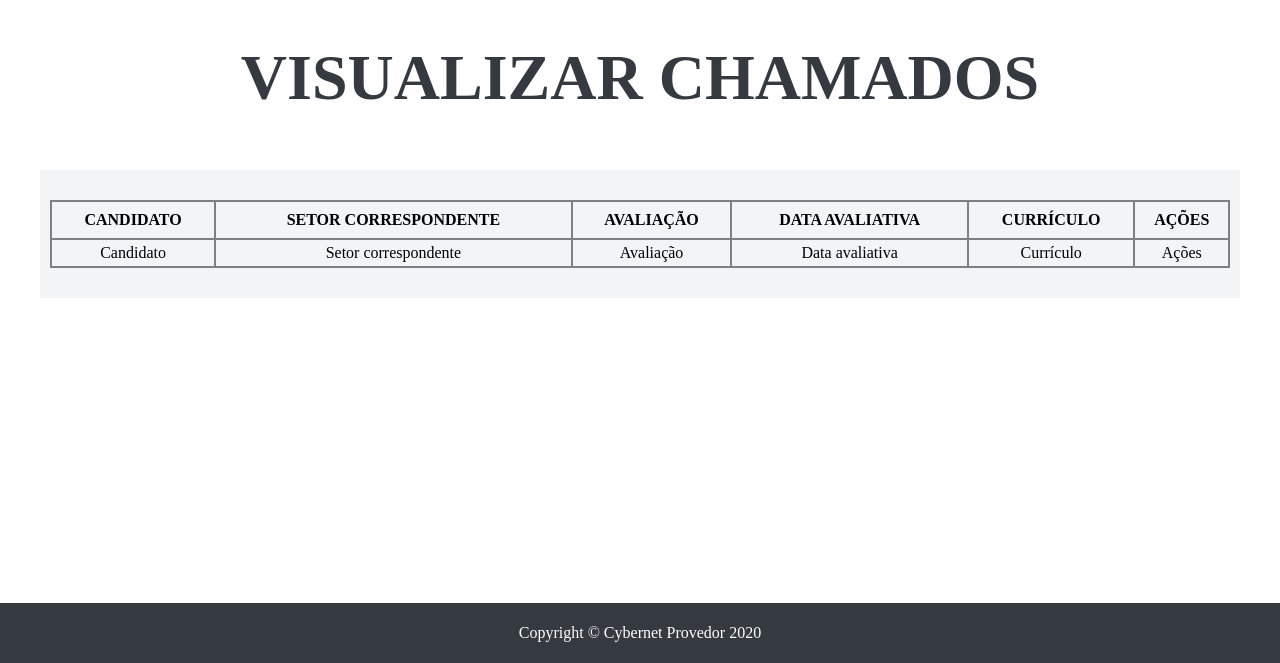
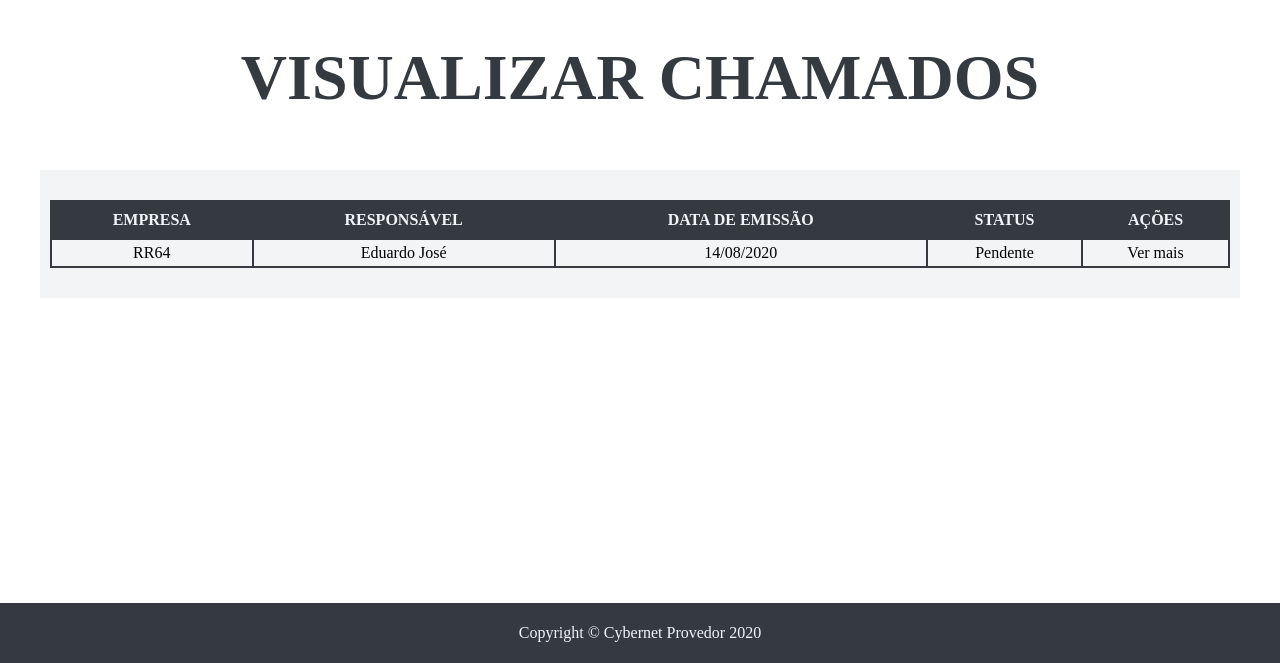
Before and after one commit to monteirocarlos/chamados, a PHP site: page /view/view.html in a window 1280 px wide. Shown: the part 137-800 px from the top of the page. Run offline with PHP 8.4, Linux system fonts and the light colour scheme; some web fonts are replaced.

Commit message:
Feito correção de variaveis

```diff
--- a/css/_footer.scss
+++ b/css/_footer.scss
@@ -1,10 +1,10 @@
 footer {
     width: 100%;
     height: 60px;
-    background-color: #343A40;
+    background-color: $cinza-escuro;
     text-align: center;
     font-family: Venn;
-    color: $branco;
+    color: $cinza-claro;
     margin-top: 100px;
     position: absolute;
     bottom: 0;
--- a/css/_form.scss
+++ b/css/_form.scss
@@ -41,11 +41,11 @@ background-color: #F2F4F6;
 }
 
 .btn {
-    border: 3px solid #343A40;
+    border: 3px solid $cinza-escuro;
     border-radius: 1em;
-    background: #343A40;
+    background: $cinza-escuro;
     padding: 10px 30px;
-    color: $branco;
+    color: $cinza-claro;
     font-size: 14px;
     line-height: 20px;
     text-transform: uppercase;
--- a/css/_menu.scss
+++ b/css/_menu.scss
@@ -1,5 +1,5 @@
 header {
-    background-color:#343A40;
+    background-color: $cinza-escuro;
     padding: 10px 0px;
 }
 
@@ -14,7 +14,7 @@ header {
     }
     a {
         text-decoration: none;
-        color: #ffffff;
+        color: $cinza-claro;
         padding-left: 15px;
     }
 }
--- a/css/_painel.scss
+++ b/css/_painel.scss
@@ -1,5 +1,5 @@
 .painel {
-    background-color: #f2f4f7;
+    background-color: $cinza-claro;
     height: 70px;
     display: inline-block;
     margin-top: 60px;
@@ -11,7 +11,7 @@
 }
 
 .painel:hover {
-    background-color:#DEDEDE;
+    background-color: $cinza-medio;
 }
 
 .painel_texto {
@@ -19,7 +19,7 @@
     margin-top: 18px;
     font-family: Venn;
     p{
-        color: #343A40;
+        color: $cinza-escuro;
         font-weight: bold;
     }
 
--- a/css/_tabela.scss
+++ b/css/_tabela.scss
@@ -8,17 +8,19 @@ margin-top: 60px;
     margin-top: 30px;
     margin-bottom: 30px;
     text-align: center;
-    border: solid 2px gray;
+    border: solid 2px $cinza-escuro;
     font-family: Venn;
-    th{
+    th {
         padding: 10px 0px;
-        border: solid 2px gray;
+        border: solid 2px $cinza-escuro;
         font-weight: bold;
         text-transform: uppercase;
+        background-color: $cinza-escuro;
+        color: $cinza-claro ;
 
     }
     td {
-        border: solid 2px gray;
+        border: solid 2px $cinza-escuro;
         padding: 5px 0px;
     }
 }
--- a/css/_titulo.scss
+++ b/css/_titulo.scss
@@ -5,7 +5,7 @@
         text-align: center;
         font-weight: bold;
         font-family: Venn;
-        color: #343A40;
+        color: $cinza-escuro;
         font-weight: bold;
     }
 }
--- a/css/_variaves-e-mixins.scss
+++ b/css/_variaves-e-mixins.scss
@@ -1,7 +1,7 @@
 // cores
-$azul: #51BECA;
-$branco: #FFFFFF;
-$cinza-escuro: #575656;
+$cinza-claro: #f2f4f7;
+$cinza-medio: #DEDEDE;
+$cinza-escuro: #343A40;
 $preto: #000000;
 
 //Fontes
@@ -32,6 +32,6 @@ $fonte-2: "Aref Ruqaa", serif;
 }
 
 @font-face {
-  font-family: Venn;
-  src: url(../font/venn-lt);
-  }
+font-family: Venn;
+src: url(../font/venn-lt);
+}
--- a/css/style.css
+++ b/css/style.css
@@ -278,7 +278,7 @@ header {
 
 .menu a {
   text-decoration: none;
-  color: #ffffff;
+  color: #f2f4f7;
   padding-left: 15px;
 }
 
@@ -337,7 +337,7 @@ footer {
   background-color: #343A40;
   text-align: center;
   font-family: Venn;
-  color: #FFFFFF;
+  color: #f2f4f7;
   margin-top: 100px;
   position: absolute;
   bottom: 0;
@@ -394,7 +394,7 @@ footer {
   border-radius: 1em;
   background: #343A40;
   padding: 10px 30px;
-  color: #FFFFFF;
+  color: #f2f4f7;
   font-size: 14px;
   line-height: 20px;
   text-transform: uppercase;
@@ -412,19 +412,21 @@ footer {
   margin-top: 30px;
   margin-bottom: 30px;
   text-align: center;
-  border: solid 2px gray;
+  border: solid 2px #343A40;
   font-family: Venn;
 }
 
 .tabela th {
   padding: 10px 0px;
-  border: solid 2px gray;
+  border: solid 2px #343A40;
   font-weight: bold;
   text-transform: uppercase;
+  background-color: #343A40;
+  color: #f2f4f7;
 }
 
 .tabela td {
-  border: solid 2px gray;
+  border: solid 2px #343A40;
   padding: 5px 0px;
 }
 /*# sourceMappingURL=style.css.map */
--- a/index.html
+++ b/index.html
@@ -77,8 +77,6 @@
         </a>
     </section>
 
-
-
     <footer>
         <div class="container">
         <div class="grid-16 footer_texto">
--- a/view/view.html
+++ b/view/view.html
@@ -30,21 +30,19 @@
                 <table class="grid-16 tabela">
 
                     <tr>
-                    <th>Candidato</th>
-                    <th>Setor correspondente</th>
-                    <th>Avaliação</th>
-                    <th>Data avaliativa</th>
-                    <th>Currículo</th>
+                    <th>Empresa</th>
+                    <th>Responsável</th>
+                    <th>Data de emissão</th>
+                    <th>Status</th>
                     <th>Ações</th>
                     </tr>
 
                     <tr>
-                    <td>Candidato</td>
-                    <td>Setor correspondente</td>
-                    <td>Avaliação</td>
-                    <td>Data avaliativa</td>
-                    <td>Currículo</td>
-                    <td>Ações</td>
+                    <td>RR64</td>
+                    <td>Eduardo José</td>
+                    <td>14/08/2020</td>
+                    <td>Pendente</td>
+                    <td>Ver mais</td>
                     </tr>
 
             </table>
```
Also changed, not shown: 1 other file.
